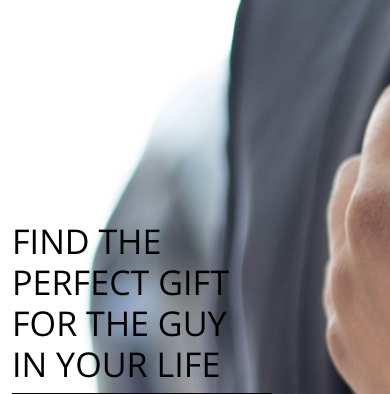
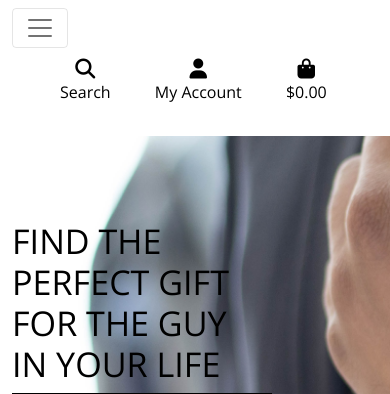
Before and after one commit to marcusnolan/buys-for-guys, a Django app: page / in a window 390 px wide. Shown: the top 394 px of the page. Run offline with Django 3.2, Linux system fonts and the light colour scheme; some libraries are stand-ins or nearby versions.

Commit message:
mobile and main nav added as well as core js added as dropdown toggles would not work

```diff
--- a/templates/base.html
+++ b/templates/base.html
@@ -25,9 +25,9 @@
 
     {% block corejs %}
     <script src="https://kit.fontawesome.com/e9c73d7092.js" crossorigin="anonymous"></script>
-    <script src="https://cdn.jsdelivr.net/npm/bootstrap@5.0.2/dist/js/bootstrap.bundle.min.js"
-        integrity="sha384-MrcW6ZMFYlzcLA8Nl+NtUVF0sA7MsXsP1UyJoMp4YLEuNSfAP+JcXn/tWtIaxVXM" crossorigin="anonymous">
-    </script>
+    <script src="https://code.jquery.com/jquery-3.4.1.slim.min.js" integrity="sha384-J6qa4849blE2+poT4WnyKhv5vZF5SrPo0iEjwBvKU7imGFAV0wwj1yYfoRSJoZ+n" crossorigin="anonymous"></script>
+        <script src="https://cdn.jsdelivr.net/npm/popper.js@1.16.0/dist/umd/popper.min.js" integrity="sha384-Q6E9RHvbIyZFJoft+2mJbHaEWldlvI9IOYy5n3zV9zzTtmI3UksdQRVvoxMfooAo" crossorigin="anonymous"></script>
+        <script src="https://stackpath.bootstrapcdn.com/bootstrap/4.4.1/js/bootstrap.min.js" integrity="sha384-wfSDF2E50Y2D1uUdj0O3uMBJnjuUD4Ih7YwaYd1iqfktj0Uod8GCExl3Og8ifwB6" crossorigin="anonymous"></script>
     {% endblock %}
 
     {% block extra_js %}
@@ -99,6 +99,15 @@
                 </ul>
             </div>
         </div>
+        <div class="row bg-white">
+            <nav class="navbar navbar-expand-lg navbar-light w-100">
+                <button class="navbar-toggler" type="button" data-toggle="collapse" data-target="#main-nav" aria-controls="main-nav" aria-expanded="false" aria-label="Toggle navigation">
+                    <span class="navbar-toggler-icon"></span>
+                </button>
+                {% include 'includes/mobile-top-header.html' %}
+                {% include 'includes/main-nav.html' %}
+            </nav>
+        </div>
     </header>
 
     {% if messages %}
--- /dev/null
+++ b/templates/includes/main-nav.html
@@ -0,0 +1,57 @@
+<div class="collapse navbar-collapse" id="main-nav">
+    <ul class="navbar-nav w-auto mx-auto">
+        <li class="nav-item dropdown">
+            <a class="logo-font font-weight-bold nav-link text-black mr-5" href="#" id="all-products-link" data-toggle="dropdown" aria-haspopup="true" aria-expanded="false">
+                All Products
+            </a>
+            <div class="dropdown-menu border-0" aria-labelledby="all-products-link">
+                <a href="" class="dropdown-item">By Price</a>
+                <a href="" class="dropdown-item ">By Rating</a>
+                <a href="" class="dropdown-item ">By Category</a>
+                <a href="" class="dropdown-item ">By Event</a>
+                <a href="" class="dropdown-item">All Products</a>
+            </div>
+        </li>
+
+        <li class="nav-item dropdown">
+            <a class="logo-font font-weight-bold nav-link text-black mr-5" href="#" id="clothing-link" data-toggle="dropdown" aria-haspopup="true" aria-expanded="false">
+                Clothing
+            </a>
+            <div class="dropdown-menu border-0" aria-labelledby="clothing-link">
+                <a href="" class="dropdown-item">Hoodies &amp; Sweatshirts</a>
+                <a href="" class="dropdown-item">Jackets &amp; Coats</a>
+                <a href="" class="dropdown-item">Jeans &amp; Pants</a>
+                <a href="" class="dropdown-item">Shirts &amp; T-shirts</a>
+                <a href="" class="dropdown-item">Socks &amp; Underwear</a>
+                <a href="" class="dropdown-item">All Clothing</a>
+            </div>
+        </li>
+
+        <li class="nav-item dropdown">
+            <a class="logo-font font-weight-bold nav-link text-black mr-5" href="#" id="accessories-link" data-toggle="dropdown" aria-haspopup="true" aria-expanded="false">
+                Accessories
+            </a>
+            <div class="dropdown-menu border-0" aria-labelledby="accessories-link">
+                <a href="" class="dropdown-item">Bags</a>
+                <a href="" class="dropdown-item">Belts</a>
+                <a href="" class="dropdown-item">Hats</a>
+                <a href="" class="dropdown-item">Jewellery</a>
+                <a href="" class="dropdown-item">Sunglasses</a>
+                <a href="" class="dropdown-item">Watches</a>
+                <a href="" class="dropdown-item">All Accessories</a>
+            </div>
+        </li>
+
+        <li class="nav-item dropdown">
+            <a class="logo-font font-weight-bold nav-link text-black" href="#" id="hobbies-link" data-toggle="dropdown" aria-haspopup="true" aria-expanded="false">
+                Hobbies
+            </a>
+            <div class="dropdown-menu border-0" aria-labelledby="hobbies-link">
+                <a href="" class="dropdown-item">Sports</a>
+                <a href="" class="dropdown-item">Music</a>
+                <a href="" class="dropdown-item">Cooking</a>
+                <a href="" class="dropdown-item">DIY</a>
+            </div>
+        </li>
+    </ul>
+</div>
--- /dev/null
+++ b/templates/includes/mobile-top-header.html
@@ -0,0 +1,58 @@
+<ul>
+    <li class="list-inline-item">
+      <a class="text-black nav-link d-block d-lg-none" href="#" id="mobile-search" data-toggle="dropdown" aria-haspopup="true" aria-expanded="false">
+          <div class="text-center">
+              <div><i class="fas fa-search fa-lg"></i></div>
+              <p class="my-0">Search</p>
+          </div>
+      </a>
+      <div class="dropdown-menu border-0 w-100 p-3 rounded-0 my-0" aria-labelledby="mobile-search">
+          <form class="form" method="GET" action="">
+              <div class="input-group w-100">
+                  <input class="form-control border border-black rounded-0" type="text" name="q" placeholder="Search our site">
+                  <div class="input-group-append">
+                      <button class="form-control form-control btn btn-black border border-black rounded-0" type="submit">
+                          <span class="icon">
+                              <i class="fas fa-search"></i>
+                          </span>
+                      </button>
+                  </div>
+              </div>
+          </form>
+      </div>
+  </li>
+  <li class="list-inline-item dropdown">
+      <a class="text-black nav-link d-block d-lg-none" href="#" id="user-options" data-toggle="dropdown" aria-haspopup="true" aria-expanded="false">
+          <div class="text-center">
+              <div><i class="fas fa-user fa-lg"></i></div>
+              <p class="my-0">My Account</p>
+          </div>
+      </a>
+      <div class="dropdown-menu border-0" aria-labelledby="user-options">
+          {% if request.user.is_authenticated %}
+              {% if request.user.is_superuser %}
+                  <a href="{% url 'account_logout' %}" class="dropdown-item">Product Management</a>
+              {% endif %}
+              <a href="" class="dropdown-item">My Profile</a>
+              <a href="{% url 'account_logout' %}" class="dropdown-item">Logout</a>
+          {% else %}
+              <a href="{% url 'account_signup' %}" class="dropdown-item">Register</a>
+              <a href="{% url 'account_login' %}" class="dropdown-item">Login</a>
+          {% endif %}
+      </div>
+  </li>
+  <li class="list-inline-item">
+      <a class="{% if grand_total %}text-primary font-weight-bold{% else %}text-black{% endif %} nav-link d-block d-lg-none" href="">
+          <div class="text-center">
+              <div><i class="fas fa-shopping-bag fa-lg"></i></div>
+              <p class="my-0">
+                  {% if grand_total %}
+                      ${{ grand_total|floatformat:2 }}
+                  {% else %}
+                      $0.00
+                  {% endif %}
+              </p>
+          </div>
+      </a>
+    </li>
+  </ul>
```
